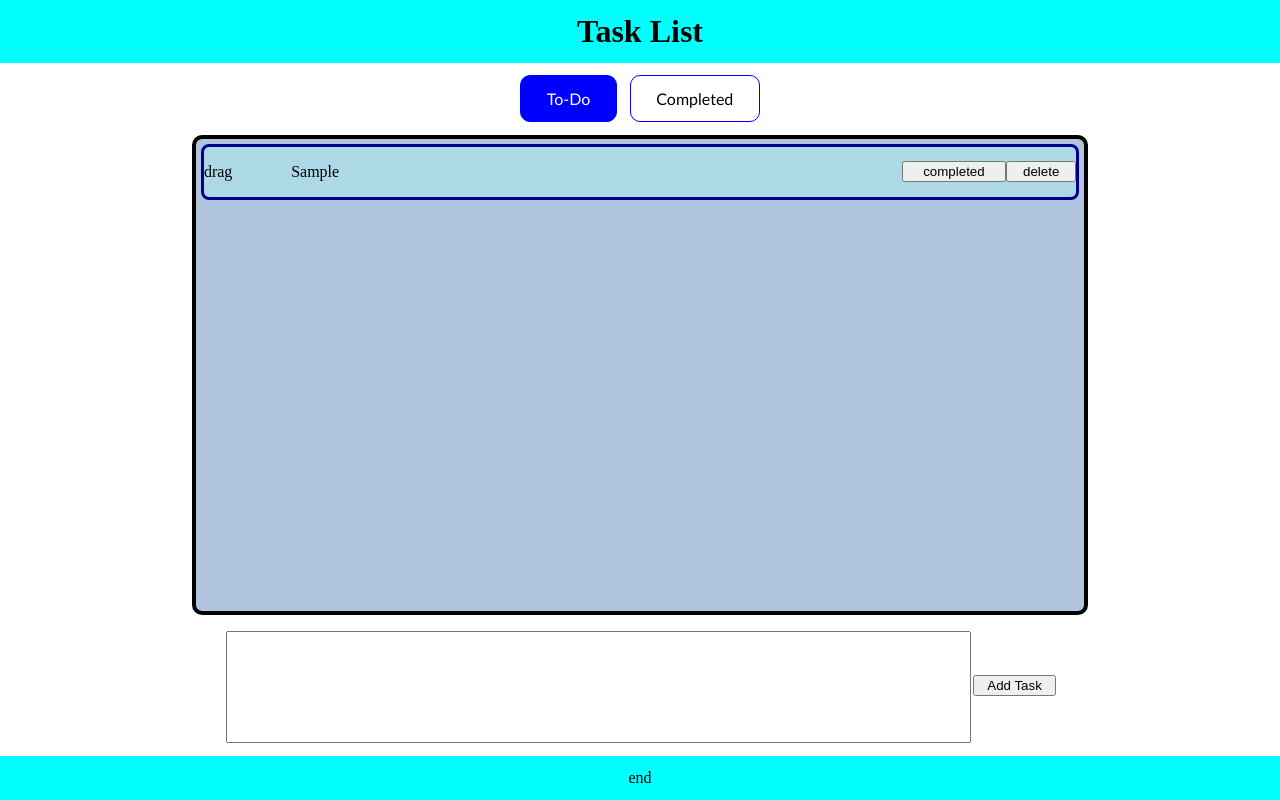
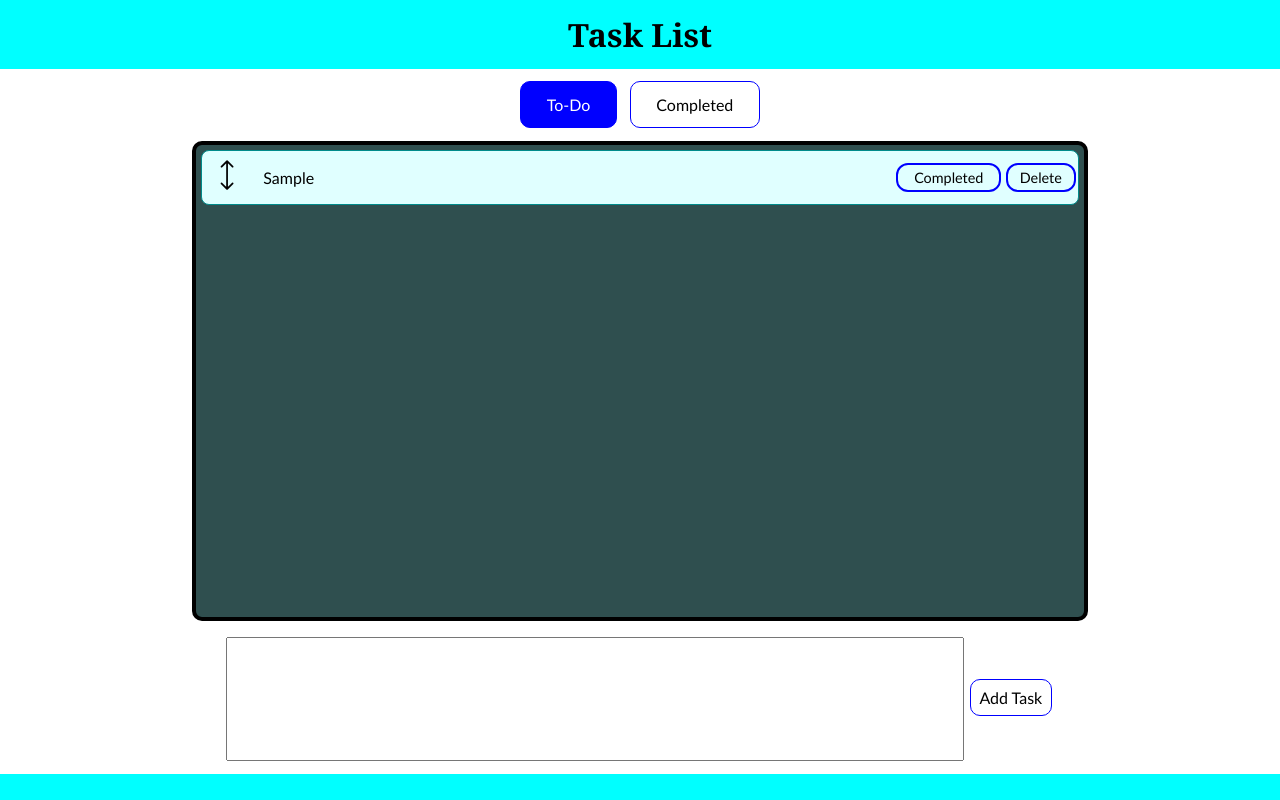
Before and after one commit to akivaab/Training, a plain HTML site: page 2-JavaScript/task-list.html in a window 1280 px wide. Both pictures are taken after typing "Sample" into the empty fields and a click on the button "Add Task". Drawn offline with Linux system fonts and the light colour scheme.

Commit message:
sufficient styling

```diff
--- a/2-JavaScript/task-list.css
+++ b/2-JavaScript/task-list.css
@@ -20,6 +20,7 @@ header, footer {
 
 h1 {
     margin: 0;
+    font-family: Georgia, 'Times New Roman', Times, serif;
 }
 
 main {
@@ -48,7 +49,6 @@ main {
     margin: 1% 0.5%;
     font-size: 1em;
     font-family: 'Trebuchet MS', 'Lucida Sans Unicode', 'Lucida Grande', 'Lucida Sans', Arial, sans-serif;
-    cursor: pointer;
 }
 .radio-button-on {
     background-color: blue;
@@ -56,13 +56,17 @@ main {
 }
 .radio-button-off {
     background-color: white;
+    cursor: pointer;
+}
+.radio-button-off:hover {
+    text-decoration: underline;
 }
 
 #task-list-container {
     width: 70%;
     margin: 0 auto;
     padding: 0.25%;
-    background-color: lightsteelblue;
+    background-color: darkslategray;
     border: solid black 4px;
     border-radius: 10px;
     flex-grow: 1;
@@ -87,27 +91,50 @@ main {
     margin: 0.2%;
 }
 .todo-task {
-    background-color: lightblue;
-    border: solid darkblue 3px;
+    background-color: lightcyan;
+    border: solid darkcyan 1px;
 }
 .completed-task {
-    background-color: darkblue;
+    background-color: darkcyan;
     color: white;
-    border: SOLID lightblue 3px;
+    border: solid lightcyan 1px;
 }
 
 .task-drag {
-    width: 10%;
+    width: 5%;
+    margin: 1%
+}
+.task-drag img {
+    max-width: 100%;
+    object-fit: contain;
 }
 .task-desc {
     width: 70%;
+    margin-right: 2%;
     word-wrap: break-word;
+    font-family: 'Gill Sans', 'Gill Sans MT', Calibri, 'Trebuchet MS', sans-serif;
+}
+.task-completed-btn, .task-delete-btn {
+    background-color: inherit;
+    color: inherit;
+    padding: 0.5% 0;
+    margin: 0.25%;
+    border: solid blue 2px;
+    border-radius: 12px;
+    font-size: 0.9em;
+    font-family: 'Trebuchet MS', 'Lucida Sans Unicode', 'Lucida Grande', 'Lucida Sans', Arial, sans-serif;
+    cursor: pointer;
+}
+.task-completed-btn:hover, .task-delete-btn:hover {
+    background-color: blue;
+    color: white;
+    transition-duration: 0.25s;
 }
 .task-completed-btn {
     width: 12%;
 }
 .task-delete-btn {
-    width: 8%;
+    flex-grow: 1;
 }
 
 
@@ -130,5 +157,20 @@ main {
 
 #add-task-btn {
     align-self: center;
+    background-color: white;
     width: 10%;
+    border: solid blue 1px;
+    border-radius: 10px;
+    padding: 1% 0.5%;
+    margin: 0.5%;
+    font-size: 1em;
+    font-family: 'Trebuchet MS', 'Lucida Sans Unicode', 'Lucida Grande', 'Lucida Sans', Arial, sans-serif;
+    cursor: pointer;
 }
+#add-task-btn:hover {
+    text-decoration: underline;
+}
+#add-task-btn:active {
+    background-color: blue;
+    color: white;
+}
--- a/2-JavaScript/task-list.html
+++ b/2-JavaScript/task-list.html
@@ -21,17 +21,21 @@
                 <div id="task-list-container">
                     <ul id="todo-task-list">
                         <li class="todo-task">
-                            <div class="task-drag">drag</div>
-                            <p class="task-desc">task task task</p>
-                            <button class="task-completed-btn">completed</button>
-                            <button class="task-delete-btn">delete</button>
+                            <div class="task-drag">
+                                <img src="drag.png" alt="drag icon">
+                            </div>
+                            <p class="task-desc"></p>
+                            <button class="task-completed-btn">Completed</button>
+                            <button class="task-delete-btn">Delete</button>
                         </li>
                     </ul>
                     <ul id="completed-task-list">
                         <li class="completed-task">
-                            <div class="task-drag">drag</div>
-                            <p class="task-desc">task task task</p>
-                            <button class="task-delete-btn">delete</button>
+                            <div class="task-drag">
+                                <img src="drag.png" alt="drag icon">
+                            </div>
+                            <p class="task-desc"></p>
+                            <button class="task-delete-btn">Delete</button>
                         </li>
                     </ul>
                 </div>
@@ -43,9 +47,7 @@
             </section>
         </main>
 
-        <footer>
-            end
-        </footer>
+        <footer></footer>
 
         <script src="task-list.js"></script>
     </body>
--- a/2-JavaScript/task-list.js
+++ b/2-JavaScript/task-list.js
@@ -12,10 +12,12 @@ let completedTaskDescriptions = localStorage.getItem("completed-task-description
 let todoListHTML = ""
 for (const todoTaskDesc of todoTaskDescriptions) {
     todoListHTML += `<li class="todo-task">
-                        <div class="task-drag">drag</div>
+                        <div class="task-drag">
+                            <img src="drag.png" alt="drag icon">
+                        </div>
                         <p class="task-desc">${todoTaskDesc}</p>
-                        <button class="task-completed-btn">completed</button>
-                        <button class="task-delete-btn">delete</button>
+                        <button class="task-completed-btn">Completed</button>
+                        <button class="task-delete-btn">Delete</button>
                     </li>`
 }
 todoTaskList.innerHTML = todoListHTML
@@ -24,9 +26,11 @@ todoTaskList.innerHTML = todoListHTML
 let completedListHTML = ""
 for (const completedTaskDesc of completedTaskDescriptions) {
     completedListHTML +=    `<li class="completed-task"></li>
-                                <div class="task-drag">drag</div>
+                                <div class="task-drag">
+                                    <img src="drag.png" alt="drag icon">
+                                </div>
                                 <p class="task-desc">${completedTaskDesc}</p>
-                                <button class="task-delete-btn">delete</button>
+                                <button class="task-delete-btn">Delete</button>
                             </li>`
 }
 completedTaskList.innerHTML = completedListHTML
@@ -50,10 +54,12 @@ addTaskBtn.addEventListener("click", () => {
         addTaskDescInput.value = ""
         let newTask = document.createElement("li")
         newTask.classList.add("todo-task")
-        newTask.innerHTML = `<div class="task-drag">drag</div>
+        newTask.innerHTML = `<div class="task-drag">
+                                <img src="drag.png" alt="drag icon">
+                            </div>
                             <p class="task-desc">${taskDesc}</p>
-                            <button class="task-completed-btn">completed</button>
-                            <button class="task-delete-btn">delete</button>`
+                            <button class="task-completed-btn">Completed</button>
+                            <button class="task-delete-btn">Delete</button>`
         todoTaskList.appendChild(newTask)
         addEventListenerToCompletedButton(newTask.querySelector(".task-completed-btn"))
         addEventListenerToDeleteButton(newTask.querySelector(".task-delete-btn"))
```
Also changed, not shown: 2-JavaScript/drag.png (added).
